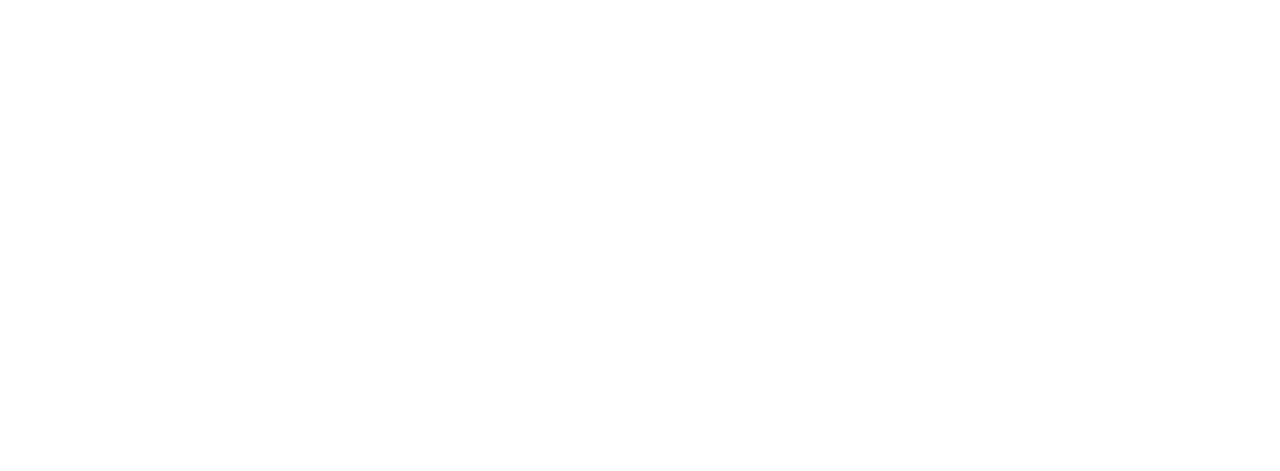
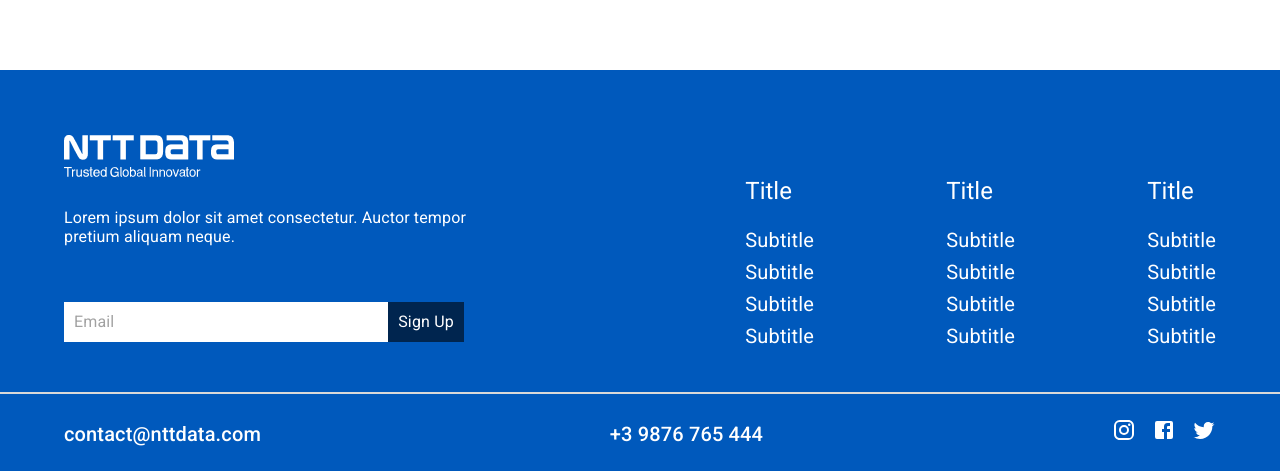
Before and after one commit to HaktanAlbayrak/ntt-fe-task, a React (Vite) app: page / in a window 1280 px wide. Shown: the part 750-1221 px from the top of the page. Before the commit the page ends 800 px from the top, so only its background shows below. Built offline with nearby package versions, Linux system fonts and the light colour scheme; no server answers.

Commit message:
footer done

```diff
--- a/src/App.jsx
+++ b/src/App.jsx
@@ -4,6 +4,7 @@
 import NavBar from './components/NavBar';
 import Products from './components/Product';
 import ResponsiveSlider from './components/Slider';
+import Footer from './components/Footer';
 
 const App = () => {
   return (
@@ -14,6 +15,7 @@
         <NavBar />
         <ResponsiveSlider />
         <Products />
+        <Footer />
       </Stack>
     </>
   );
--- /dev/null
+++ b/src/components/Footer/footerData.js
@@ -0,0 +1,38 @@
+export const footerItems = [
+  {
+    id: 1,
+    title: 'Title',
+    subItems: [
+      {
+        subTitle: 'Subtitle',
+      },
+      { subTitle: 'Subtitle' },
+      { subTitle: 'Subtitle' },
+      { subTitle: 'Subtitle' },
+    ],
+  },
+  {
+    id: 2,
+    title: 'Title',
+    subItems: [
+      {
+        subTitle: 'Subtitle',
+      },
+      { subTitle: 'Subtitle' },
+      { subTitle: 'Subtitle' },
+      { subTitle: 'Subtitle' },
+    ],
+  },
+  {
+    id: 3,
+    title: 'Title',
+    subItems: [
+      {
+        subTitle: 'Subtitle',
+      },
+      { subTitle: 'Subtitle' },
+      { subTitle: 'Subtitle' },
+      { subTitle: 'Subtitle' },
+    ],
+  },
+];
--- /dev/null
+++ b/src/components/Footer/index.jsx
@@ -0,0 +1,161 @@
+import React from 'react';
+import {
+  Box,
+  Container,
+  Grid,
+  InputBase,
+  Stack,
+  styled,
+  Typography,
+} from '@mui/material';
+import footerLogo from '../../assets/images/footer-logo.png';
+import { footerItems } from './footerData';
+import { Facebook, Instagram, Twitter } from '@mui/icons-material';
+
+const StyledEmailInput = styled('div')({
+  width: '400px',
+  height: '40px',
+  display: 'flex',
+  flexDirection: 'row',
+  backgroundColor: '#FFFFFF',
+  color: '#000000',
+  marginTop: '55px',
+});
+
+const Footer = () => {
+  return (
+    <Box sx={{ backgroundColor: '#0059BC' }} mt={15}>
+      <Container sx={{ marginTop: '65px' }}>
+        <Grid container spacing={2}>
+          <Grid
+            item
+            md={7}
+            sx={{
+              display: 'flex',
+              flexDirection: 'column',
+            }}
+          >
+            <Box
+              component='img'
+              sx={{
+                height: 42,
+                width: 170,
+              }}
+              alt='Footer logo'
+              src={footerLogo}
+            />
+            <Typography
+              variant='p'
+              mt={4}
+              sx={{
+                color: '#FFFFFF',
+                fontWeight: 400,
+                fontSize: '16px',
+                lineHeight: '18.75px',
+                width: '407px',
+              }}
+            >
+              Lorem ipsum dolor sit amet consectetur. Auctor tempor pretium
+              aliquam neque.
+            </Typography>
+            <StyledEmailInput>
+              <InputBase
+                placeholder='Email'
+                fullWidth={true}
+                sx={{
+                  margin: '10px',
+                }}
+              />
+              <Box
+                sx={{
+                  backgroundColor: '#00254F',
+                  width: '100px',
+                  height: '100%',
+                  color: '#FFFFFF',
+                  fontWeight: 400,
+                  fontSize: 16,
+                  display: 'flex',
+                  justifyContent: 'center',
+                  alignItems: 'center',
+                  cursor: 'pointer',
+                }}
+              >
+                Sign Up
+              </Box>
+            </StyledEmailInput>
+          </Grid>
+          <Grid
+            item
+            md={5}
+            sx={{
+              display: 'flex',
+              flexDirection: 'column',
+            }}
+          >
+            <Box
+              sx={{
+                display: 'flex',
+                flexDirection: 'row',
+                justifyContent: 'space-between',
+                alignItems: 'center',
+                color: '#FFFFFF',
+              }}
+              mt={5}
+            >
+              {footerItems.map((item) => {
+                return (
+                  <Box>
+                    <Typography key={item.id} variant='h5' mb={2}>
+                      {item.title}
+                    </Typography>
+                    {item.subItems.map((sItem, index) => {
+                      return (
+                        <Typography
+                          key={index}
+                          variant='h6'
+                          sx={{ fontWeight: 400, fontSize: '20px' }}
+                        >
+                          {sItem.subTitle}
+                        </Typography>
+                      );
+                    })}
+                  </Box>
+                );
+              })}
+            </Box>
+          </Grid>
+        </Grid>
+      </Container>
+      <Box
+        mt={5}
+        p={3}
+        sx={{ borderTop: '2px solid #D9D9D9', width: '100%', color: '#FFFFFF' }}
+      >
+        <Container
+          sx={{
+            display: 'flex',
+            flexDirection: 'row',
+            justifyContent: 'space-between',
+            alignItems: 'center',
+          }}
+        >
+          <Typography variant='h6'>contact@nttdata.com</Typography>
+          <Typography variant='h6'>+3 9876 765 444</Typography>
+          <Stack direction='row' spacing={2}>
+            <Box>
+              <Instagram />
+            </Box>
+            <Box>
+              <Facebook />
+            </Box>
+            <Box>
+              <Twitter />
+            </Box>
+          </Stack>
+        </Container>
+      </Box>
+    </Box>
+  );
+};
+
+export default Footer;
--- a/src/components/Header.jsx
+++ b/src/components/Header.jsx
@@ -1,4 +1,4 @@
-import { ExpandMore, Search } from '@mui/icons-material';
+import { ExpandMore, Search, Menu } from '@mui/icons-material';
 import {
   AppBar,
   Box,
@@ -9,7 +9,6 @@
   Select,
   styled,
   Toolbar,
-  Typography,
 } from '@mui/material';
 import React, { useState } from 'react';
 import Logo from '../assets/images/Frame.png';
@@ -23,6 +22,9 @@
   color: 'black',
   borderBottom: '1px solid black',
   padding: '20px 0px 0px 0px',
+  [theme.breakpoints.only('xs')]: {
+    padding: '20px 0px 30px 0px',
+  },
 }));
 
 const StyledToolBar = styled(Toolbar)(({ theme }) => ({
@@ -40,7 +42,7 @@
   border: '1px solid black',
   display: 'flex',
   flexDirection: 'row',
-  [theme.breakpoints.down('sm')]: {
+  [theme.breakpoints.only('xs')]: {
     marginLeft: '0px',
     borderRadius: '5px 0px 0px 5px',
     width: '100%',
@@ -81,9 +83,18 @@
     <StyledAppBar sx={{ boxShadow: 0 }} position='relative'>
       <Container>
         <StyledToolBar>
-          <Typography variant='span' sx={{ marginRight: '24px' }}>
-            <img src={Logo} alt='ntt-Logo' />
-          </Typography>
+          <Box
+            sx={{
+              display: 'flex',
+              flexDirection: 'row',
+              justifyContent: 'space-between',
+              alignItems: 'center',
+              marginBottom: { xs: '24px', md: '0px' },
+            }}
+          >
+            <Box component='img' src={Logo} alt='ntt-Logo' />
+            <Menu sx={{ display: { xs: 'block', md: 'none' } }} />
+          </Box>
           <Box
             sx={{
               display: 'flex',
--- a/src/components/NavBar/NavBarItem.jsx
+++ b/src/components/NavBar/NavBarItem.jsx
@@ -1,13 +1,13 @@
 import { Box, Button, Stack, Typography } from '@mui/material';
 import React, { useEffect, useState } from 'react';
 import navBarImage from '../../assets/images/menuPhoto.png';
-import { menuItems } from '../../navbarData';
+import { menuItems } from './navbarData';
 
-const NavBarItem = ({ isOpen, anchorEl, setIsOpen }) => {
+const NavBarItem = ({ anchorEl }) => {
   const [filteredData, setFilteredData] = useState([]);
 
   useEffect(() => {
-    const filteredItems = menuItems.filter((item) => item.id === 2);
+    const filteredItems = menuItems.filter((item) => item.id === +anchorEl);
     setFilteredData(filteredItems);
   }, [anchorEl]);
 
@@ -30,11 +30,7 @@
                   <Stack direction='column' spacing={1} mt='12px'>
                     {item.subHeaderItems.map((hItem, index) => {
                       return (
-                        <Button
-                          key={index}
-                          sx={{ color: 'black' }}
-                          onClick={() => setIsOpen(false)}
-                        >
+                        <Button key={index} sx={{ color: 'black' }}>
                           {hItem.subItemName}
                         </Button>
                       );
@@ -43,7 +39,8 @@
                 </Box>
               );
             })}
-            <img
+            <Box
+              component='img'
               src={navBarImage}
               style={{ borderRadius: '2', width: '600px', height: '380px' }}
             />
--- a/src/components/NavBar/index.jsx
+++ b/src/components/NavBar/index.jsx
@@ -1,7 +1,7 @@
 import { Box, Button, Container, styled } from '@mui/material';
-import React, { useRef, useState } from 'react';
+import React, { useState } from 'react';
 import NavBarItem from './NavBarItem';
-import { menuItems } from '../../navbarData';
+import { menuItems } from './navbarData';
 import './navbar.css';
 
 const StyledButton = styled(Button)({
@@ -11,14 +11,12 @@
 
 const NavBar = () => {
   const [anchorEl, setAnchorEl] = useState(null);
-  const [isOpen, setIsOpen] = useState(false);
-  const btnRef = useRef();
 
   return (
     <Container
       p={0}
       maxWidth='xl'
-      sx={{ display: 'flex', justifyContent: 'center' }}
+      sx={{ display: { xs: 'none', md: 'block' }, justifyContent: 'center' }}
     >
       <Box
         sx={{
@@ -50,17 +48,12 @@
                 onMouseOver={(e) => {
                   setAnchorEl(e.target.id);
                 }}
-                ref={btnRef}
               >
                 {item.itemName}
               </StyledButton>
             );
           })}
-          <NavBarItem
-            isOpen={isOpen}
-            anchorEl={anchorEl}
-            setIsOpen={setIsOpen}
-          />
+          <NavBarItem anchorEl={anchorEl} />
         </Box>
       </Box>
     </Container>
--- a/src/components/Product/ProductItem.jsx
+++ b/src/components/Product/ProductItem.jsx
@@ -87,7 +87,7 @@
                 backgroundColor: '#E6EEF8',
                 color: '#00254F',
                 fontWeight: '700',
-                width: '259px',
+                width: '100%',
                 padding: '4px 8px',
               }}
             >
```
Also changed, not shown: src/assets/images/footer-logo.png (added), src/components/NavBar/navbarData.js (renamed from src/navbarData.js).
